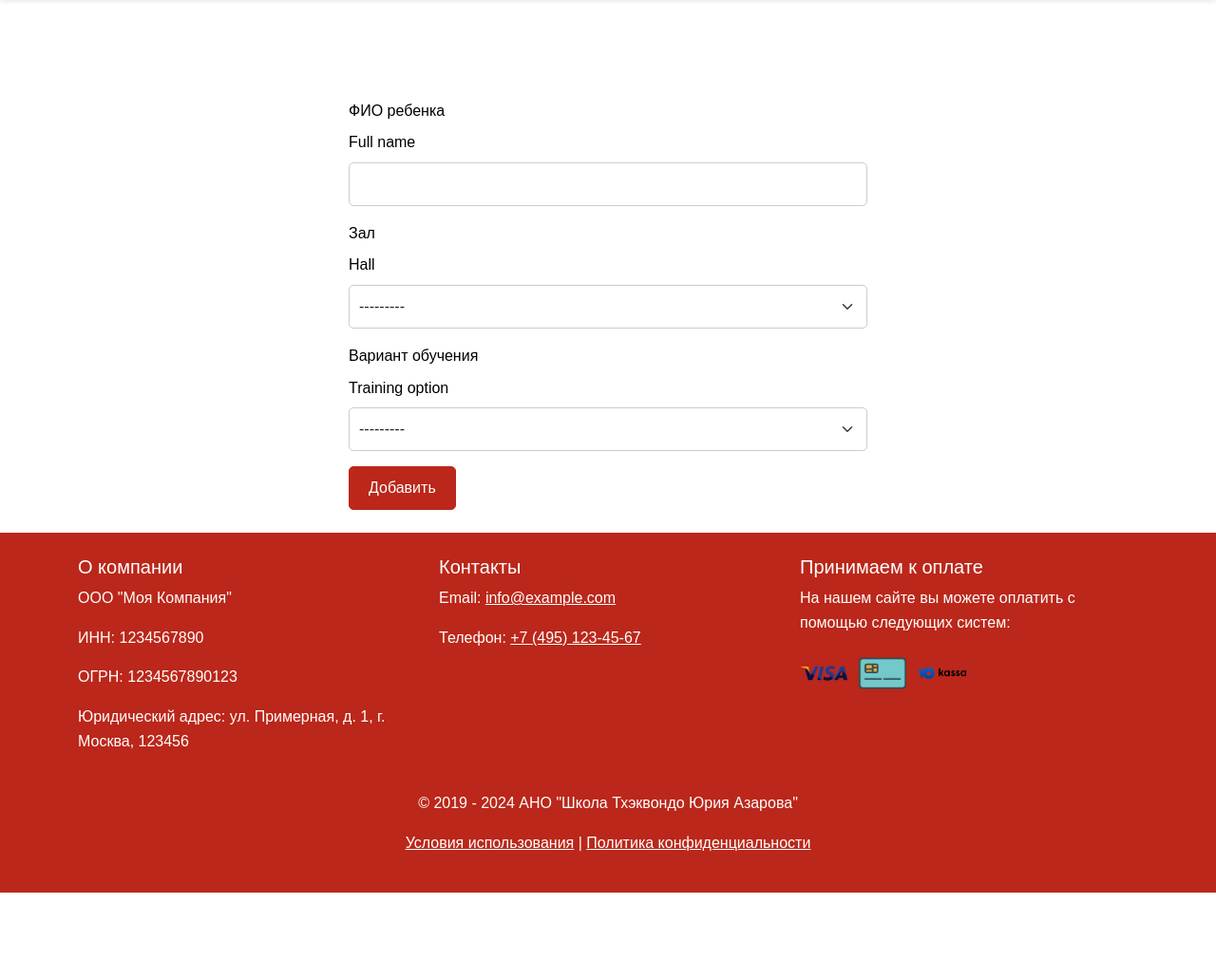
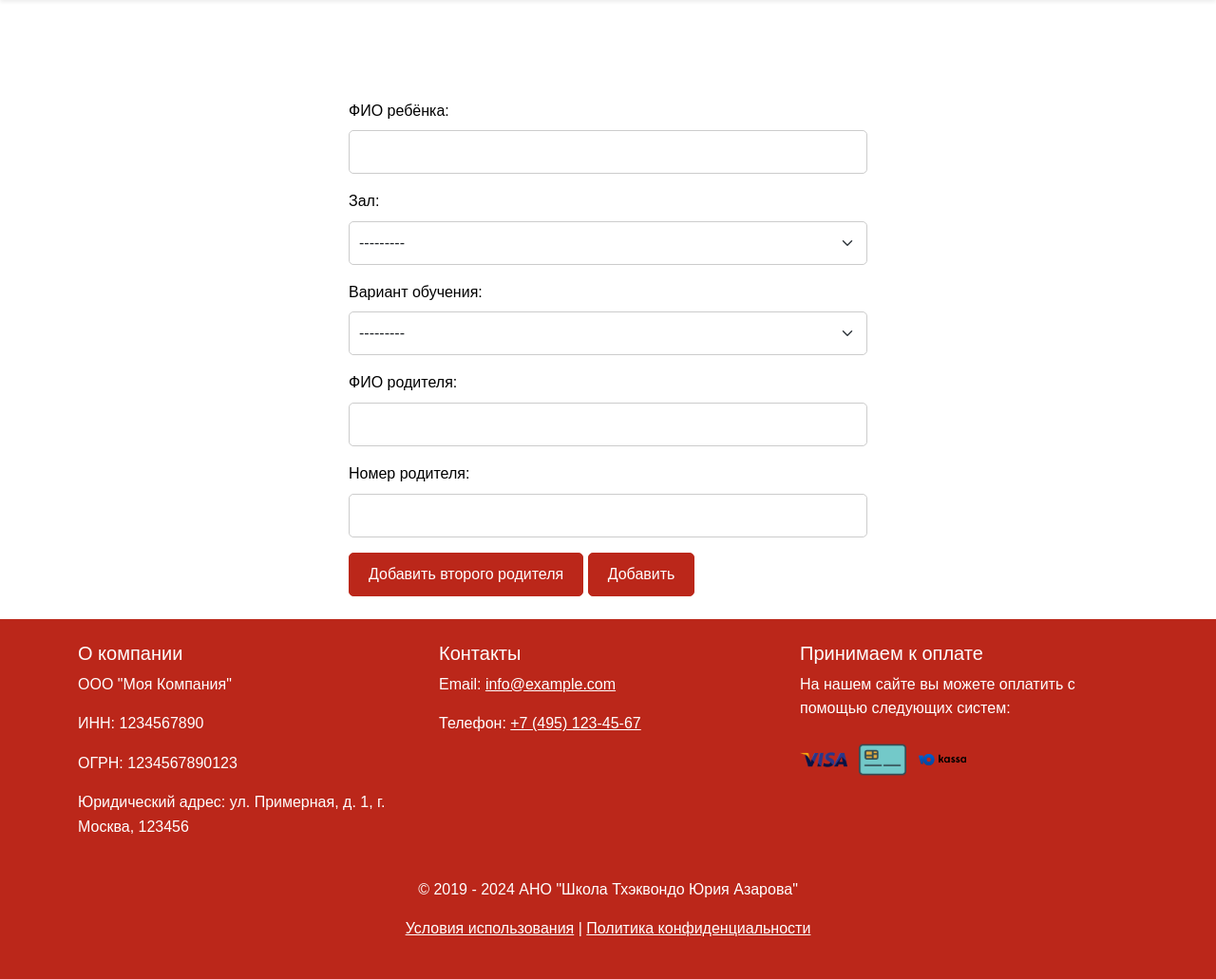
Before and after one commit to MinkYse/azarovProject, a Django app: page /add_child/ in a window 1280 px wide. Shown: the part 126-1157 px from the top of the page at 95% size. Before the commit the page ends 1066 px from the top, so only its background shows below. Run offline with Django 5.2, Linux system fonts and the light colour scheme; a user stored in the database is signed in; data comes from the database, SQL or seed files in the repository; both versions use the stored data as it was after the commit; some libraries are stand-ins or nearby versions.

Commit message:
Update project

```diff
--- a/payments/form.py
+++ b/payments/form.py
@@ -37,3 +37,14 @@ class ChildForm(forms.ModelForm):
     class Meta:
         model = Child
         fields = ['full_name', 'hall', 'training_option']
+        labels = {
+            "full_name": ("ФИО ребёнка:"),
+            "hall": ("Зал:"),
+            "training_option": ("Вариант обучения:")
+        }
+
+    parent1 = forms.CharField(label='ФИО родителя:', required=True)
+    parent1_phone_number = forms.CharField(label='Номер родителя:', required=True)
+
+    parent2 = forms.CharField(label='ФИО 2 родителя:', required=False)
+    parent2_phone_number = forms.CharField(label='Номер 2 родителя:', required=False)
--- a/payments/models.py
+++ b/payments/models.py
@@ -21,11 +21,20 @@ class TrainingOption(models.Model):
         return f"{self.name} - {self.price} руб."
 
 
+class Parent(models.Model):
+    full_name = models.CharField(max_length=255)
+    phone_number = models.CharField(max_length=20)
+
+    def __str__(self):
+        return f'fullname'
+
+
 class Child(models.Model):
     full_name = models.CharField(max_length=255)
     hall = models.ForeignKey(Hall, on_delete=models.CASCADE)
     training_option = models.ForeignKey(TrainingOption, on_delete=models.CASCADE)
     is_paid = models.BooleanField(default=False)
+    parents = models.ManyToManyField(Parent, blank=True)
 
     def __str__(self):
         return self.full_name
--- a/payments/views.py
+++ b/payments/views.py
@@ -3,7 +3,7 @@ from django.http import JsonResponse
 from django.shortcuts import render, redirect, get_object_or_404
 from django.views.decorators.csrf import csrf_exempt
 from .form import PaymentForm, ChildForm
-from .models import Child, Hall
+from .models import Child, Hall, Parent
 # from .payment_processor import create_payment
 
 import json
@@ -14,10 +14,34 @@ def add_child_view(request):
     if request.method == 'POST':
         form = ChildForm(request.POST)
         if form.is_valid():
-            form.save()
+            child = form.save(commit=False)
+            child.save()
+
+            # Создание и добавление первого родителя
+            parent1 = Parent(
+                first_name=form.cleaned_data['parent1_first_name'],
+                last_name=form.cleaned_data['parent1_last_name'],
+                phone_number=form.cleaned_data['parent1_phone_number']
+            )
+            parent1.save()
+            child.parents.add(parent1)
+
+            # Проверка и добавление второго родителя, если данные введены
+            if (form.cleaned_data['parent2_first_name'] and form.cleaned_data['parent2_last_name']
+                    and form.cleaned_data['parent2_phone_number']):
+                parent2 = Parent(
+                    first_name=form.cleaned_data['parent2_first_name'],
+                    last_name=form.cleaned_data['parent2_last_name'],
+                    phone_number=form.cleaned_data['parent2_phone_number']
+                )
+                parent2.save()
+                child.parents.add(parent2)
+
+            child.save()
             return redirect('/info')  # Перенаправляем на страницу списка детей или на другую страницу
     else:
         form = ChildForm()
+        print(form)
 
     return render(request, 'payments/add_child.html', {'form': form})
 
--- a/templates/payments/add_child.html
+++ b/templates/payments/add_child.html
@@ -8,19 +8,42 @@
         <form method="post">
             {% csrf_token %}
             <div class="mb-3">
-                <label for="full_name" class="form-label">ФИО ребенка</label>
                 {{ form.full_name|as_crispy_field }}
             </div>
             <div class="mb-3">
-                <label for="hall" class="form-label">Зал</label>
                 {{ form.hall|as_crispy_field }}
             </div>
             <div class="mb-3">
-                <label for="training_option" class="form-label">Вариант обучения</label>
                 {{ form.training_option|as_crispy_field }}
             </div>
+            <div class="mb-3">
+                {{ form.parent1 | as_crispy_field }}
+            </div>
+            <div class="mb-3">
+                {{ form.parent1_phone_number | as_crispy_field }}
+            </div>
+            <div id="parent2-fields">
+                <div class="mb-3">
+                    {{ form.parent2 | as_crispy_field }}
+                </div>
+                <div class="mb-3">
+                    {{ form.parent2_phone_number | as_crispy_field }}
+                </div>
+            </div>
+            <button type="button" class="btn btn-primary" id="add-parent2-btn" onclick="showParent2Fields()">Добавить второго родителя</button>
             <button type="submit" class="btn btn-primary">Добавить</button>
         </form>
     </div>
 </div>
+<style>
+    #parent2-fields {
+        display: none;
+    }
+</style>
+<script>
+    function showParent2Fields() {
+        document.getElementById('parent2-fields').style.display = 'block';
+        document.getElementById('add-parent2-btn').style.display = 'none';
+    }
+</script>
 {% endblock %}
```
Also changed, not shown: db.sqlite3, payments/migrations/0002_alter_child_options_alter_hall_options_parent.py (added), payments/migrations/0003_remove_parent_child_child_parents_and_more.py (added).
